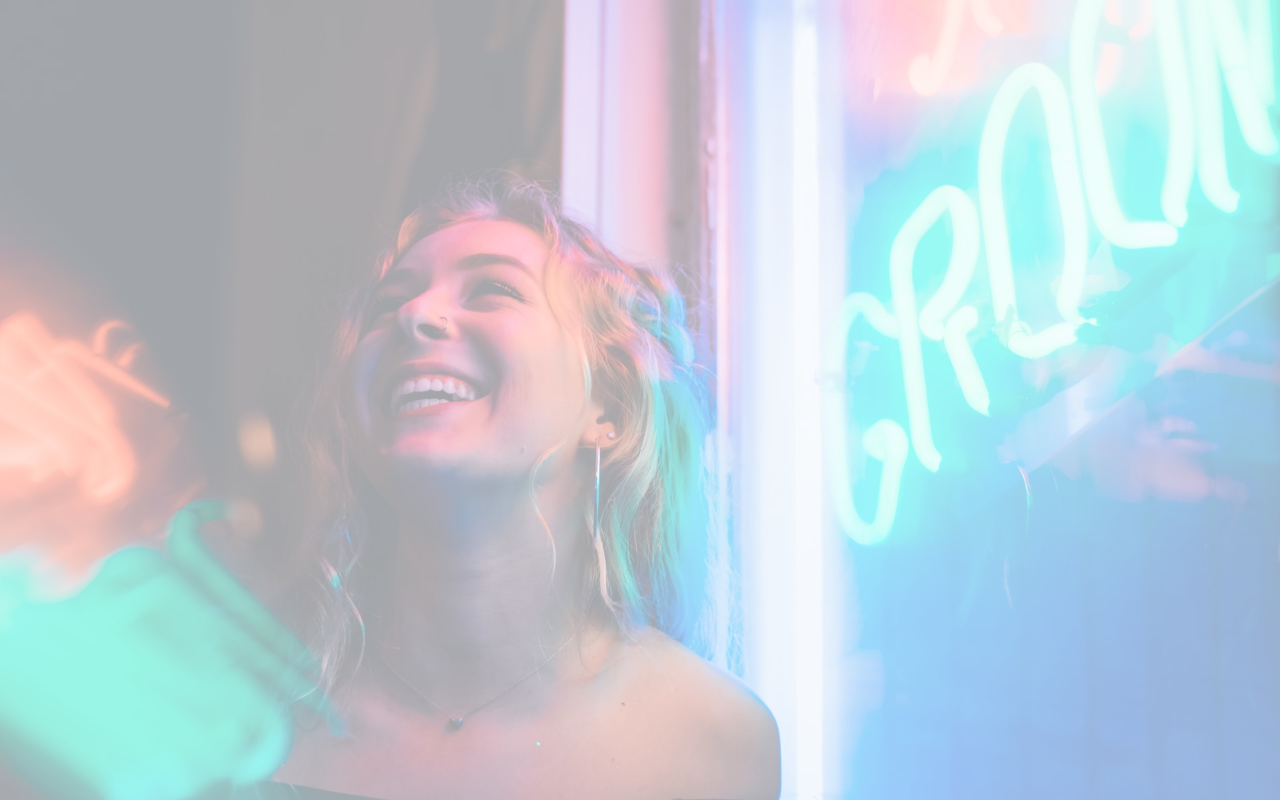
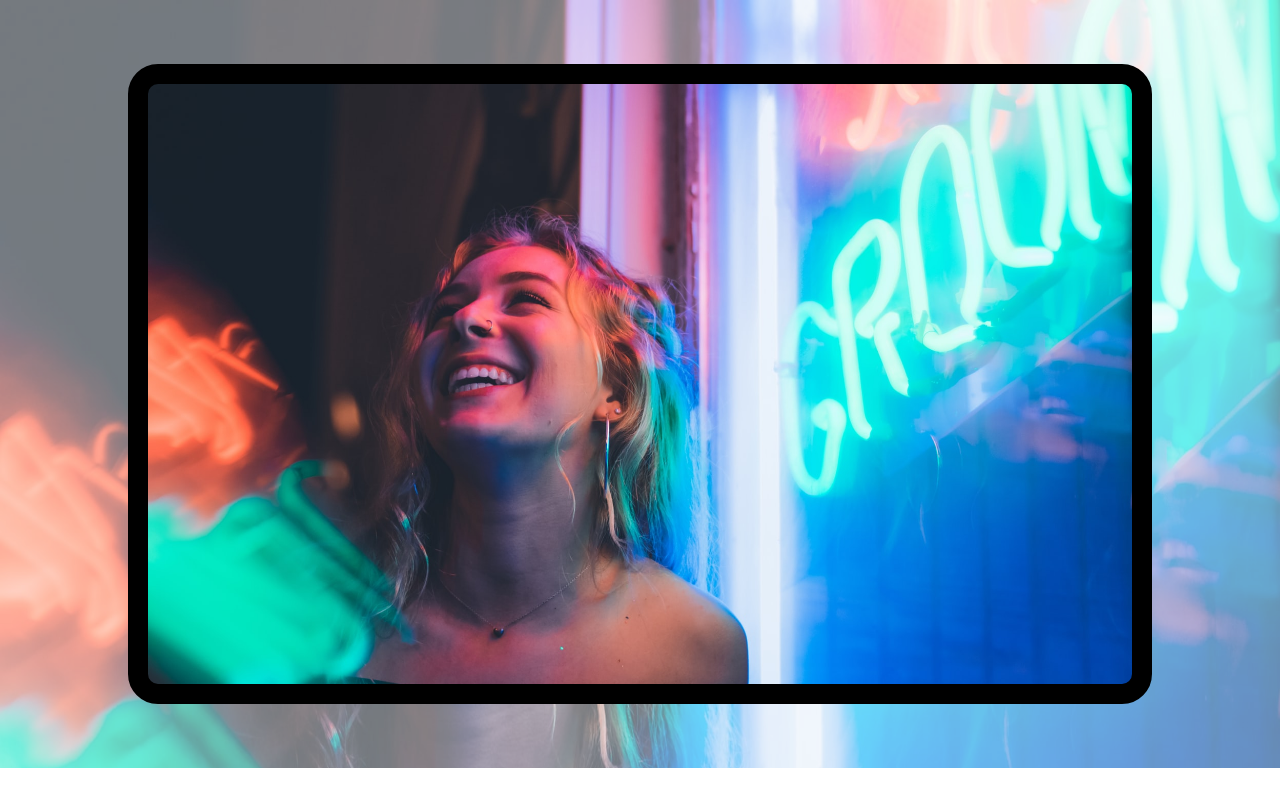
Before and after one commit to kariuki-kariuki/portfolio-landing-page, a plain HTML site: page index.html in a window 1280 px wide. Drawn offline with Linux system fonts and the light colour scheme.

Commit message:
st: iPad mockup design

```diff
--- a/index.html
+++ b/index.html
@@ -9,8 +9,8 @@
 </head>
 <body>
     <div class="main-container">
+        <img src="images/max-andrey-LBR1IqlHmg4-unsplash (1).jpg" alt="">
         <div class="container">
-
         </div>
     </div>
 </body>
--- a/style.css
+++ b/style.css
@@ -3,11 +3,31 @@
     margin: 0;
     padding: 0;
 }
+.main-container{
+    position: relative;
+    overflow: hidden;
+}
 
-.main-container{
+.main-container  img{
+    position: absolute;
+    left: 0;
+    top: 0;
+    width: 100%;
+    height: 130vh;
+    opacity: .6;
+}
+
+.container{
     background-image: url("images/max-andrey-LBR1IqlHmg4-unsplash\ \(1\).jpg");
-    height: 100vh;
     background-position: center;
     background-size: cover;
-    opacity: .4;
+    z-index: 1;
+    height: 80vh;
+    margin-left: 10%;
+    margin-right: 10%;
+    margin-top: 5%;
+    margin-bottom: 5%;
+    border: 20px solid black;
+    border-radius: 30px;
+    position: relative;
 }
```
